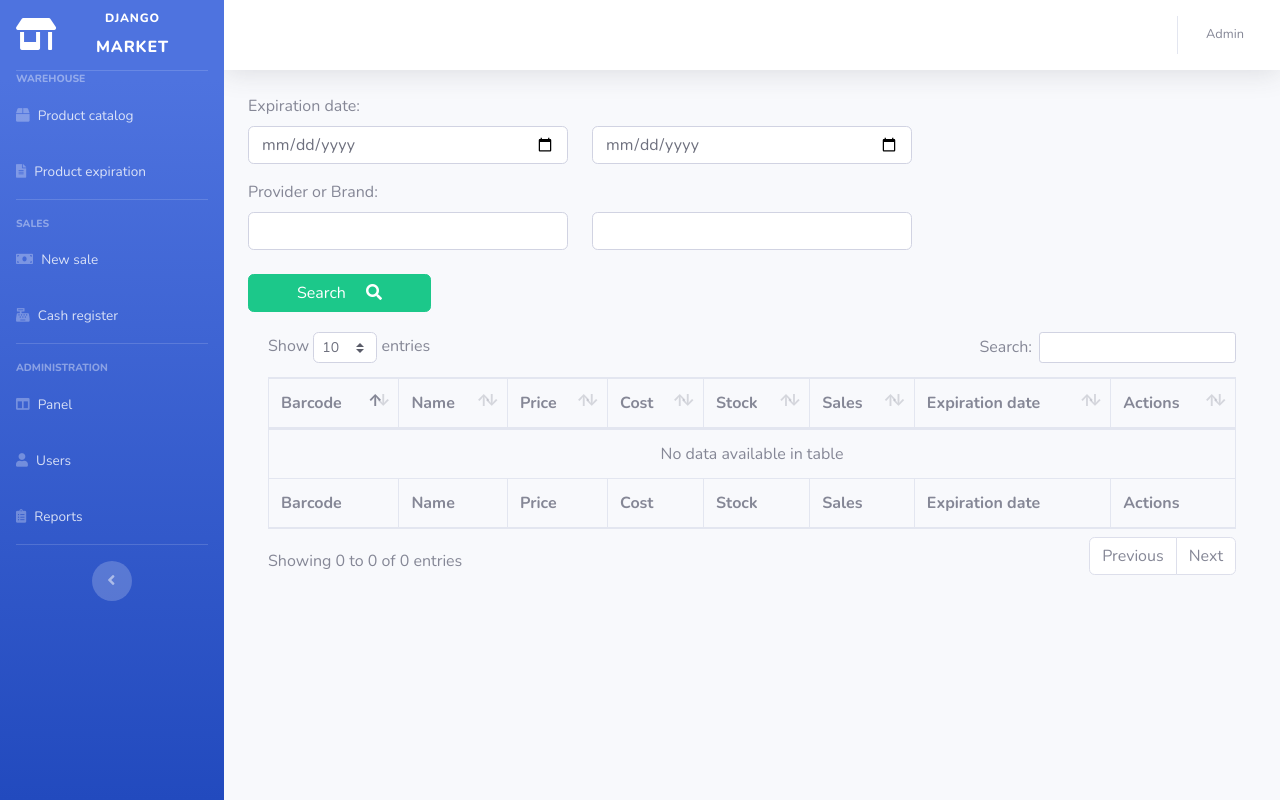
After one commit to eliashhtores/market, a Django app: template templates/product/report.html in a window 1280 px wide. The commit adds this page. Run offline with Django 3.2, Linux system fonts and the light colour scheme; the template is opened without the code that fills it, so the values that code supplies are empty; some libraries are stand-ins or nearby versions.

Commit message:
Re Completed product module

```diff
--- a/applications/product/urls.py
+++ b/applications/product/urls.py
@@ -14,4 +14,5 @@ urlpatterns = [
     path('product/delete/<pk>',
          views.ProductDeleteView.as_view(), name='product_delete'),
     path('product/print/<pk>', views.ProductPrintView.as_view(), name='product_print'),
+    path('product/report', views.ProductReportView.as_view(), name='product_report'),
 ]
--- a/templates/base.html
+++ b/templates/base.html
@@ -41,11 +41,11 @@
             <li class="nav-item">
                 <a class="nav-link" href="{% url 'product_app:product_list' %}">
                     <i class="fas fa-box"></i>
-                    <span>Products</span>
+                    <span>Product catalog</span>
                 </a>
-                <a class="nav-link" href="">
+                <a class="nav-link" href="{% url 'product_app:product_report' %}">
                     <i class="fas fa-file-alt"></i>
-                    <span>Reports</span>
+                    <span>Product expiration</span>
                 </a>
             </li>
 
--- a/templates/product/create.html
+++ b/templates/product/create.html
@@ -1,7 +1,7 @@
 {% extends "base.html" %}
 
 {% load static %}
-
+{% block title %}{{ mode }}{% endblock %}
 {% block content %}
 
 <div class="container">
--- a/templates/product/delete.html
+++ b/templates/product/delete.html
@@ -1,7 +1,7 @@
 {% extends "base.html" %}
 
 {% load static %}
-
+{%block title%}Delete product{%endblock%}
 {% block content %}
 <div class="container">
     <h4 class="d-flex justify-content-center">Do you want to delete this product?</h4>
--- a/templates/product/detail.html
+++ b/templates/product/detail.html
@@ -50,10 +50,12 @@
     </table>
     <div class="row">
         <div class="col-md-6">
-            <a href="{% url 'product_app:product_list' %}" class="btn btn-primary">Return</a>
+            <a href="{% url 'product_app:product_list' %}" class="btn btn-primary"><i
+                    class="fas fa-arrow-alt-circle-left"></i> Return</a>
         </div>
         <div class="col-md-6 d-flex justify-content-end">
-            <a href="{% url 'product_app:product_print' product.id %}" class="btn btn-outline-primary">Print</a>
+            <a href="{% url 'product_app:product_print' product.id %}" class="btn btn-outline-primary"><i
+                    class="fas fa-print"></i> Print</a>
         </div>
     </div>
 </div>
--- a/templates/product/list.html
+++ b/templates/product/list.html
@@ -1,7 +1,7 @@
 {% extends "base.html" %}
 
 {% load static %}
-
+{% block title %}Product catalog{% endblock %}
 {% block content %}
 
 <div class="container-fluid">
--- /dev/null
+++ b/templates/product/report.html
@@ -0,0 +1,84 @@
+{% extends "base.html" %}
+
+{% load static %}
+{% block title %}Product expiration{% endblock %}
+{% block content %}
+
+<div class="container">
+    <label for="start_date">Expiration date:</label>
+    <form method="get">
+        <div class="row">
+            <div class="col-4">
+                <input type="date" class="form-control" name="start_date" id="start_date">
+            </div>
+            <div class="col-4">
+                <input type="date" class="form-control" name="end_date" id="end_date">
+            </div>
+        </div>
+        <label class="mt-3">Provider or Brand:</label>
+        <div class="row">
+            <div class="col-4">
+                <input type="text" class="form-control" name="provider" id="provider">
+            </div>
+            <div class="col-4">
+                <input type="text" class="form-control" name="brand" id="brand">
+            </div>
+        </div>
+        <div class="row mt-4">
+            <div class="col-12">
+                <button type="submit" class="btn btn-success px-5">Search <i class="fas fa-search ml-3"></i></button>
+            </div>
+        </div>
+    </form>
+
+    <div class="card-body">
+        <div class="table-responsive">
+            <table class="table table-bordered" id="dataTable" width="100%" cellspacing="0">
+                <thead>
+                    <tr>
+                        <th>Barcode</th>
+                        <th>Name</th>
+                        <th>Price</th>
+                        <th>Cost</th>
+                        <th>Stock</th>
+                        <th>Sales</th>
+                        <th>Expiration date</th>
+                        <th>Actions</th>
+                    </tr>
+                </thead>
+                <tfoot>
+                    <tr>
+                        <th>Barcode</th>
+                        <th>Name</th>
+                        <th>Price</th>
+                        <th>Cost</th>
+                        <th>Stock</th>
+                        <th>Sales</th>
+                        <th>Expiration date</th>
+                        <th>Actions</th>
+                    </tr>
+                </tfoot>
+                <tbody>
+                    {% for product in product_list %}
+                    <tr>
+                        <td>{{ product.barcode }}</td>
+                        <td>{{ product.name }}</td>
+                        <td>{{ product.price }}</td>
+                        <td>{{ product.cost }}</td>
+                        <td>{{ product.qty_available }}</td>
+                        <td>{{ product.sales }}</td>
+                        <td>{{ product.expiration_date }}</td>
+                        <td class="text-center">
+                            <a href="{% url 'product_app:product_detail' product.id %}" class="btn btn-info btn-sm">
+                                <i class="fas fa-info-circle"></i>
+                            </a>
+                        </td>
+                    </tr>
+                    {% endfor %}
+                </tbody>
+            </table>
+        </div>
+    </div>
+</div>
+
+{% endblock %}
```
Also changed, not shown: applications/product/managers.py (+9 -4 lines), applications/product/views.py (+25 -5 lines).
